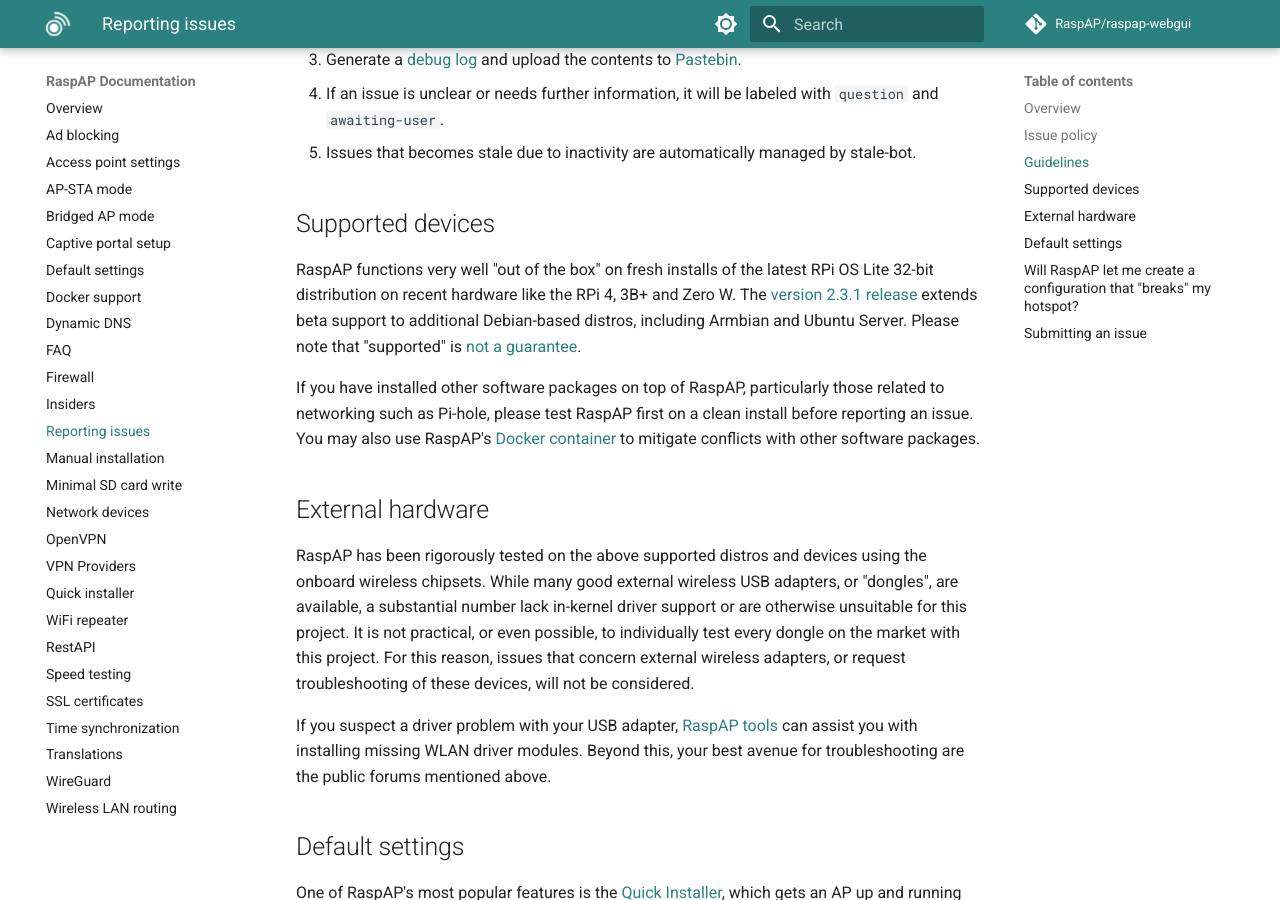
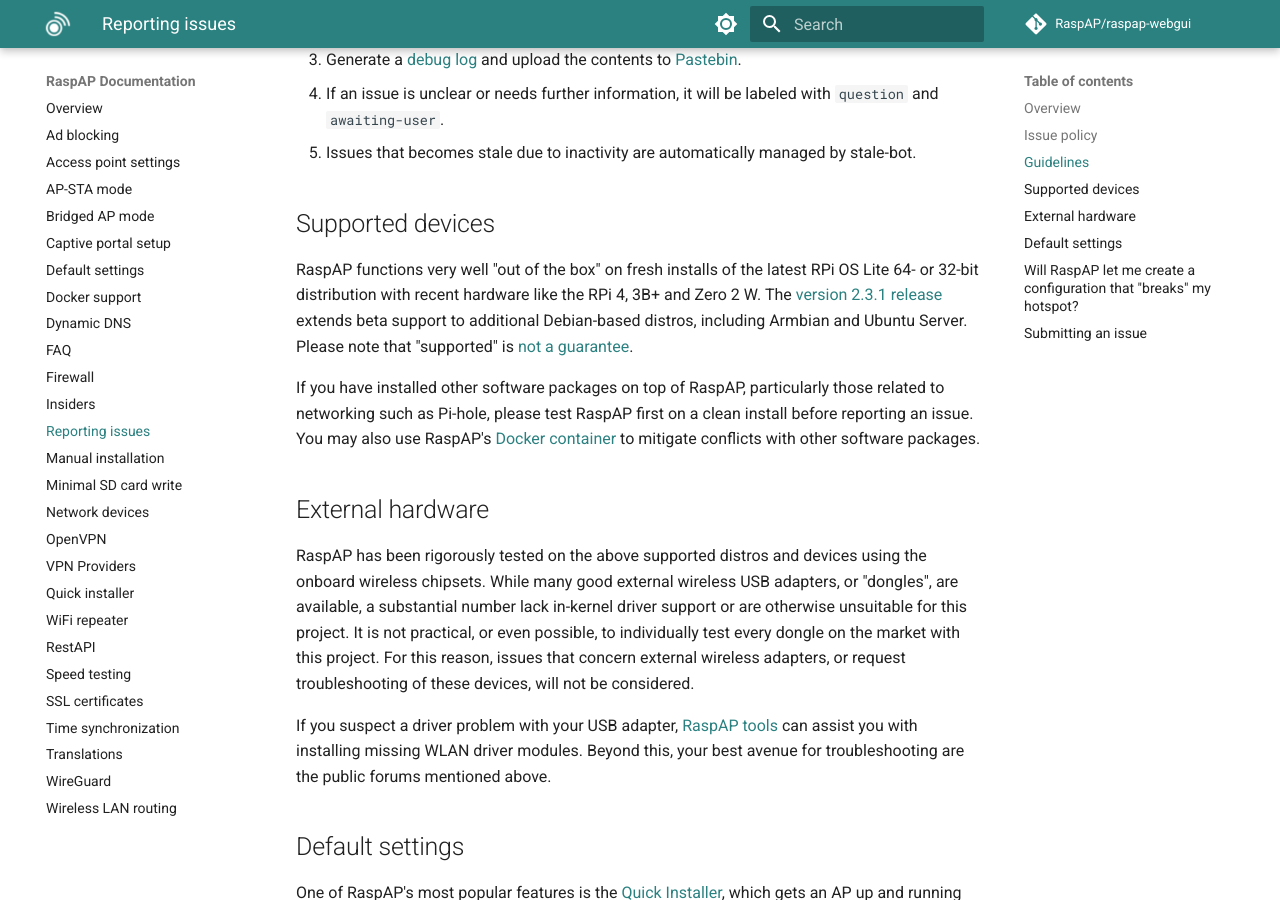
Before and after one commit to RaspAP/raspap-docs, an MkDocs documentation site: the page built from docs/issues.md, in a window 1280 px wide and 900 px high, scrolled down 941 px. Built offline with MkDocs 1.6.1 and Material for MkDocs 9.7.7, drawn with Linux system fonts in a browser that asks for light colours; comment, search, counter and statistics services are not loaded.

Commit message:
Update support criteria

```diff
--- a/docs/issues.md
+++ b/docs/issues.md
@@ -22,7 +22,7 @@
 5. Issues that becomes stale due to inactivity are automatically managed by stale-bot.
 
 ## Supported devices
-RaspAP functions very well "out of the box" on fresh installs of the latest RPi OS Lite 32-bit distribution on recent hardware like the RPi 4, 3B+ and Zero W. The [version 2.3.1 release](https://github.com/RaspAP/raspap-webgui/releases/tag/2.3.1) extends beta support to additional Debian-based distros, including Armbian and Ubuntu Server. Please note that "supported" is [not a guarantee](index.md#compatible-operating-systems).
+RaspAP functions very well "out of the box" on fresh installs of the latest RPi OS Lite 64- or 32-bit distribution with recent hardware like the RPi 4, 3B+ and Zero 2 W. The [version 2.3.1 release](https://github.com/RaspAP/raspap-webgui/releases/tag/2.3.1) extends beta support to additional Debian-based distros, including Armbian and Ubuntu Server. Please note that "supported" is [not a guarantee](index.md#compatible-operating-systems).
 
 If you have installed other software packages on top of RaspAP, particularly those related to networking such as Pi-hole, please test RaspAP first on a clean install before reporting an issue. You may also use RaspAP's [Docker container](docker.md) to mitigate conflicts with other software packages.
 
```
